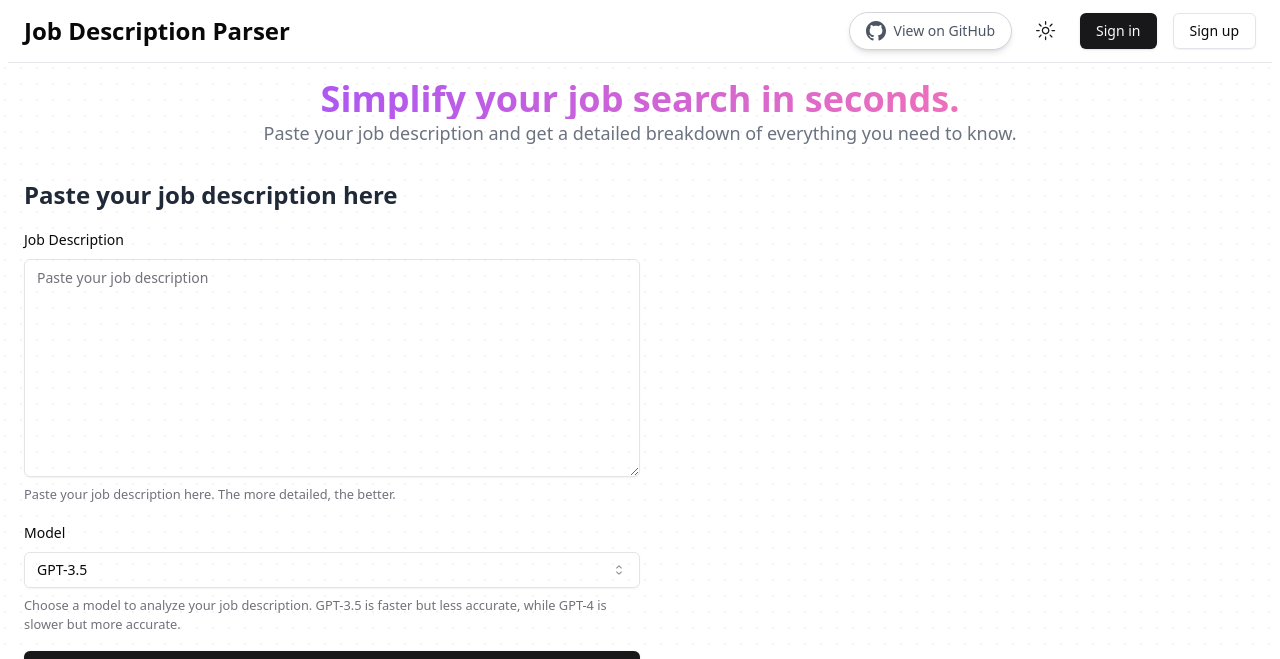
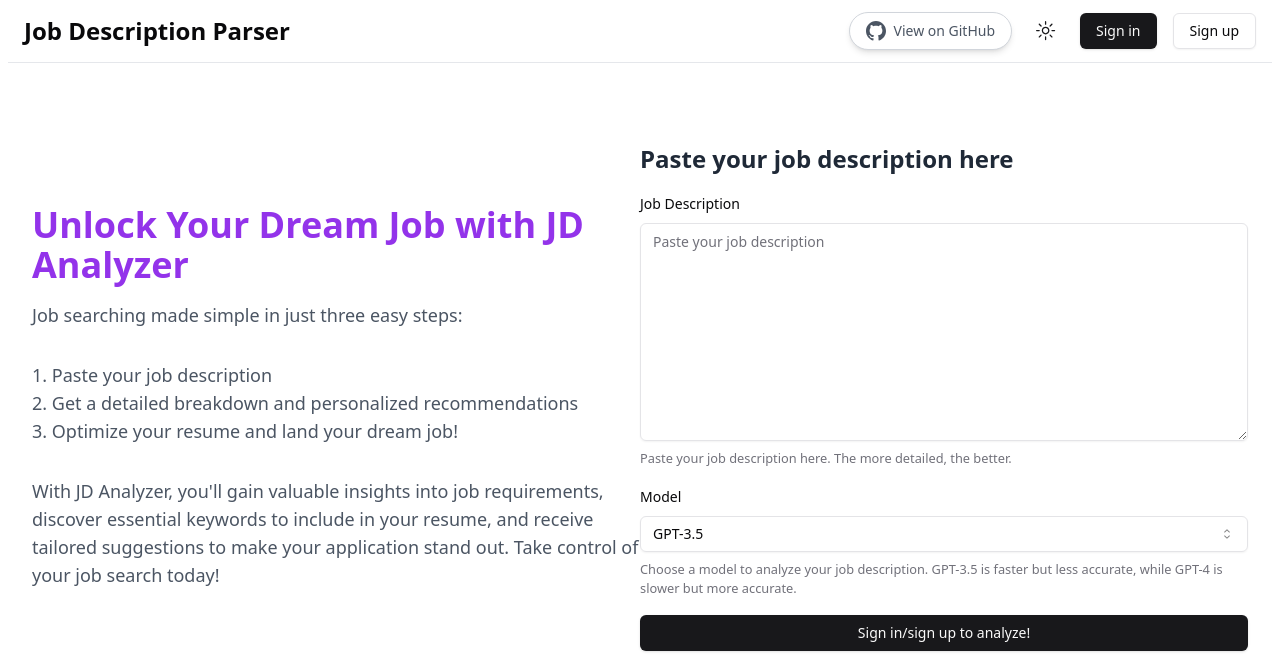
Before and after one commit to lakshyaag/job-description-parser, a Next.js app in the folder client/: page / in a window 1280 px wide. Shown: the top 659 px of the page. Built offline with nearby package versions, Linux system fonts and the light colour scheme; no server answers.

Commit message:
update homepage

```diff
--- a/client/src/app/page.tsx
+++ b/client/src/app/page.tsx
@@ -1,7 +1,7 @@
 "use client";
 
 import { NextPage } from "next";
-import { useState } from "react";
+import { useRef, useState } from "react";
 import { JobDescription, Keywords } from "@/lib/types";
 import InputForm, { RequestPayload } from "@/components/InputForm";
 import BreakdownView from "@/components/ResultSections/BreakdownView";
@@ -20,58 +20,70 @@ const Home: NextPage = () => {
   });
 
   const [isLoading, setIsLoading] = useState<boolean>(false);
+  const resultSectionRef = useRef<HTMLElement>(null);
 
   return (
-    <main className="flex w-full flex-col min-h-screen dark:bg-black bg-white dark:bg-dot-white/[0.1] bg-dot-black/[0.1]">
-      <section className="h-1/5 w-full py-4">
-        <div className="container mx-auto flex h-full items-center justify-center px-8 md:px-12 text-center gap-4">
-          <div>
-            <p className="text-2xl font-bold bg-clip-text text-transparent bg-gradient-to-r from-purple-500 to-pink-400 dark:from-blue-500 dark:to-green-400 sm:text-3xl md:text-4xl">
-              Simplify your job search in seconds.
+    <main className="min-h-screen bg-white dark:bg-black">
+      <section className="py-12 md:py-20">
+        <div className="container mx-auto px-4 md:px-8">
+          <div className="flex flex-col md:flex-row items-center justify-between">
+            <div className="mb-8 md:mb-0 w-full md:w-1/2">
+              <h1 className="text-4xl font-bold text-purple-600 dark:text-blue-500 mb-4">
+                Unlock Your Dream Job with JD Analyzer
+              </h1>
+              <p className="text-gray-600 dark:text-gray-400 text-lg mb-8">
+                Job searching made simple in just three easy steps:
               </p>
-            <p className="text-gray-500 dark:text-gray-400 md:text-lg">
-              Paste your job description and get a detailed breakdown of
-              everything you need to know.
+              <ol className="list-decimal list-inside text-gray-600 dark:text-gray-400 text-lg mb-8">
+                <li>Paste your job description</li>
+                <li>
+                  Get a detailed breakdown and personalized recommendations
+                </li>
+                <li>Optimize your resume and land your dream job!</li>
+              </ol>
+              <p className="text-gray-600 dark:text-gray-400 text-lg">
+                With JD Analyzer, you&apos;ll gain valuable insights into job
+                requirements, discover essential keywords to include in your
+                resume, and receive tailored suggestions to make your
+                application stand out. Take control of your job search today!
               </p>
             </div>
-        </div>
-      </section>
-
-      <section className="h-4/5 w-full py-4">
-        <div className="container mx-auto flex flex-col md:flex-row h-full justify-between items-start px-4 md:px-6 gap-8">
+            <div className="w-full md:w-1/2">
               <InputForm
                 setResultData={setResultData}
                 setIsLoading={setIsLoading}
                 setModel={setModel}
                 isLoading={isLoading}
               />
-
+            </div>
+          </div>
+        </div>
+      </section>
+      <section ref={resultSectionRef} className="py-8 md:py-12">
+        <div className="container mx-auto px-4 md:px-8">
           {isLoading ? (
             <Loading />
           ) : resultData ? (
-            <div className="flex flex-col gap-4 w-full md:w-1/2 ">
+            <div className="mx-auto">
               <Tabs value={activeTab}>
-                <TabsList
-                  aria-label="Results Tabs"
-                  className="flex gap-4 justify-center w-full"
-                >
+                <TabsList className="mb-6 gap-4 flex flex-col md:flex-row">
                   <TabsTrigger
                     value="breakdown"
-                    className="flex-grow"
+                    className="w-full"
                     onClick={() => setActiveTab("breakdown")}
                   >
                     Overview
                   </TabsTrigger>
                   <TabsTrigger
                     value="keywords"
-                    className="flex-grow"
+                    className="w-full"
                     onClick={() => setActiveTab("keywords")}
                   >
                     Keywords
                   </TabsTrigger>
                   <TabsTrigger
                     value="resume"
-                    className="flex-grow"
+                    className="w-full"
                     onClick={() => setActiveTab("resume")}
                   >
                     Resume
@@ -92,9 +104,7 @@ const Home: NextPage = () => {
                 </TabsContent>
               </Tabs>
             </div>
-          ) : (
-            <></>
-          )}
+          ) : null}
         </div>
       </section>
     </main>
--- a/client/src/components/InputForm.tsx
+++ b/client/src/components/InputForm.tsx
@@ -73,20 +73,20 @@ const InputForm: NextPage<FormProps> = ({
     });
 
     try {
-      const data = await analyze({ ...values });
-      setResultData(data);
-      // setResultData(result_data);
-      try {
-        await insertJobDescription(values.context, values.model, data);
-        console.log("Successfully saved query response to database.");
-      } catch (error) {
-        console.error("Failed to save query response to database:", error);
-        toast({
-          title: "Error",
-          description: "Failed to save your query. Please try again.",
-          variant: "destructive",
-        });
-      }
+      // const data = await analyze({ ...values });
+      // setResultData(data);
+      setResultData(result_data);
+      // try {
+      //   await insertJobDescription(values.context, values.model, data);
+      //   console.log("Successfully saved query response to database.");
+      // } catch (error) {
+      //   console.error("Failed to save query response to database:", error);
+      //   toast({
+      //     title: "Error",
+      //     description: "Failed to save your query. Please try again.",
+      //     variant: "destructive",
+      //   });
+      // }
     } catch (error) {
       console.error("Failed to analyze job description:", error);
       toast({
@@ -101,7 +101,7 @@ const InputForm: NextPage<FormProps> = ({
   };
 
   return (
-    <div className="flex flex-col gap-4 w-full md:w-1/2">
+    <div className="flex flex-col gap-4 w-full">
       <p className="text-lg font-bold text-gray-800 dark:text-gray-200 sm:text-lg md:text-xl lg:text-2xl">
         Paste your job description here
       </p>
--- a/client/src/components/Loading.tsx
+++ b/client/src/components/Loading.tsx
@@ -5,8 +5,8 @@ import { Skeleton } from "./ui/skeleton";
 
 const Loading: NextPage = () => {
   return (
-    <div className="flex flex-col gap-4 w-full md:w-1/2 ">
-      <p className="text-lg font-bold text-gray-800 dark:text-gray-200 sm:text-lg md:text-xl lg:text-2xl">
+    <div className="flex flex-col gap-4 w-full">
+      <p className="text-lg font-bold text-gray-800 dark:text-gray-200 sm:text-lg md:text-xl lg:text-2xl animate-pulse">
         Please wait...
       </p>
       <div className="w-full space-y-2">
```
Lines whose indentation alone changed are shown as unchanged.
